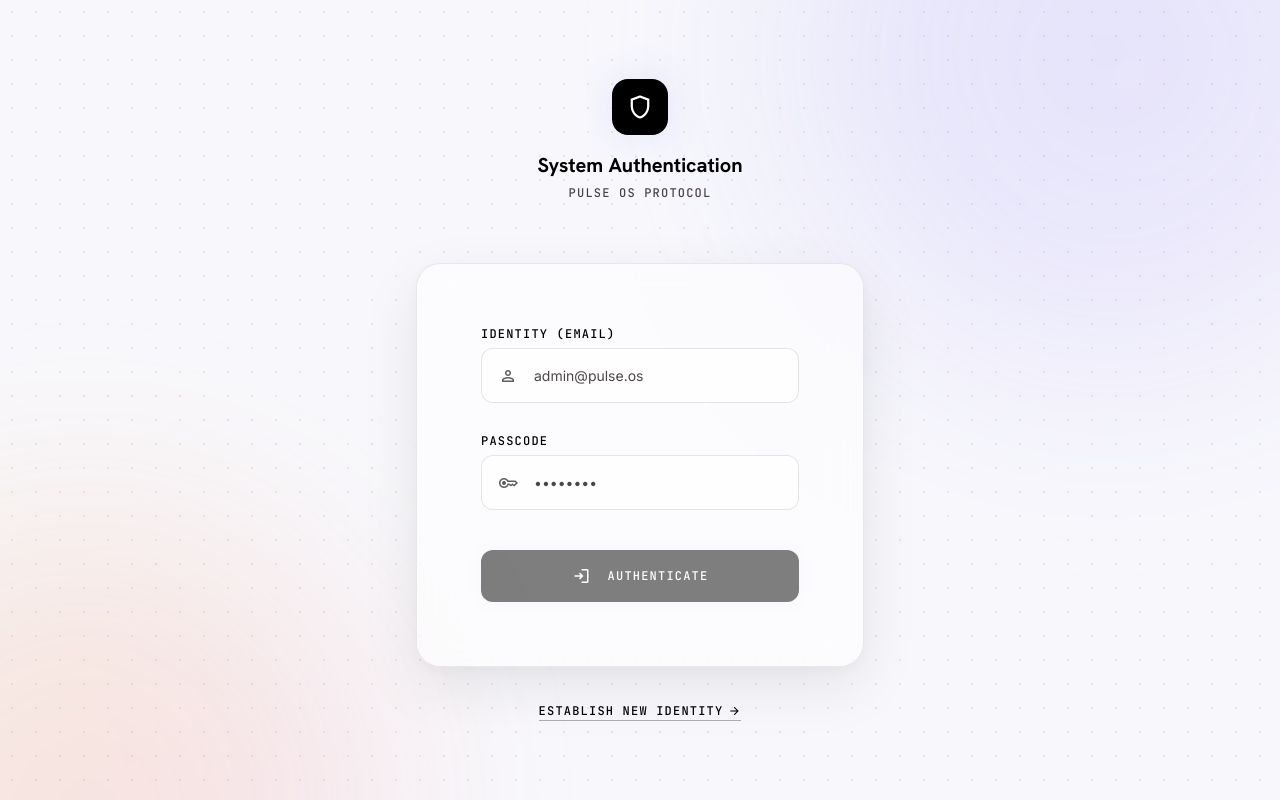
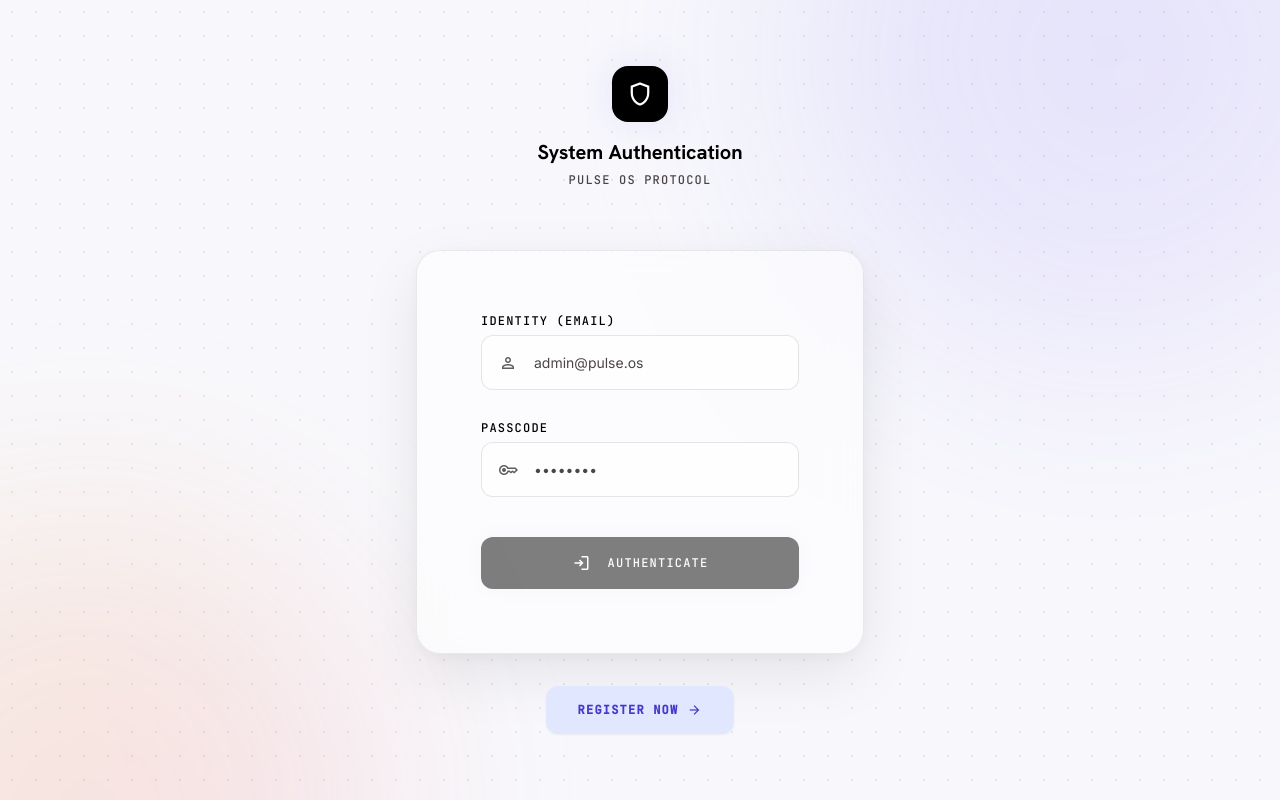
Before and after one commit to Srijith865/pulse-os, a React (Vite) app in the folder client/: page /login in a window 1280 px wide. Built offline with nearby package versions, Linux system fonts and the light colour scheme; no server answers.

Commit message:
style: highlight register now button on login page

```diff
--- a/client/src/Login.jsx
+++ b/client/src/Login.jsx
@@ -132,10 +132,10 @@ export default function Login() {
           <button
             type="button"
             onClick={() => { setIsRegister(!isRegister); setError(''); }}
-            className="font-label-caps text-label-caps text-primary hover:text-indigo-600 transition-colors uppercase cursor-pointer inline-flex items-center gap-1 border-b border-primary/30 pb-0.5"
+            className="press-feedback font-label-caps text-label-caps bg-indigo-100 text-indigo-700 hover:bg-indigo-200 transition-colors uppercase cursor-pointer inline-flex items-center gap-2 px-md py-sm rounded-xl font-bold shadow-sm"
           >
-            {isRegister ? 'Switch to Authentication' : 'Establish New Identity'}
-            <span className="material-symbols-outlined text-[14px]">arrow_forward</span>
+            {isRegister ? 'Switch to Login' : 'Register Now'}
+            <span className="material-symbols-outlined text-[16px]">arrow_forward</span>
           </button>
         </div>
 
```
